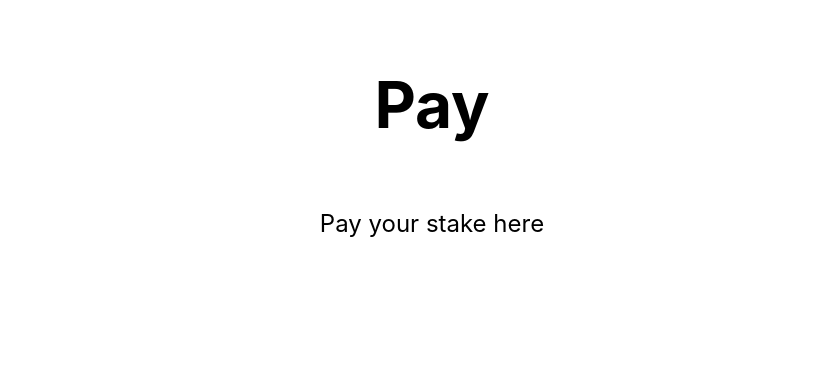
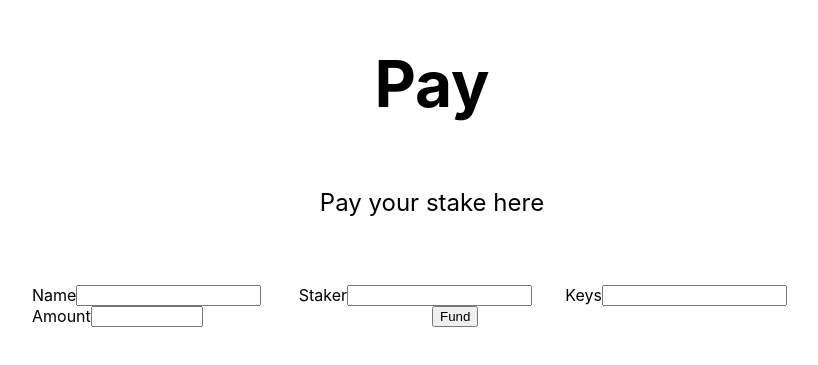
Before and after one commit to kadena-community/stake-for-steak, a Next.js app in the folder app/: page /pay in a window 1280 px wide. Shown: the part 213-578 px from the top of the page, without its empty margins (208-1026 px from the left). Built offline with nearby package versions, Linux system fonts and the light colour scheme.

Commit message:
Implement payment

```diff
--- a/app/pages/create.tsx
+++ b/app/pages/create.tsx
@@ -1,6 +1,6 @@
 import Head from "next/head";
 import styles from "../styles/Home.module.css";
-import { Pact, PactCommand, signWithChainweaver } from "@kadena/client";
+import { Pact, signWithChainweaver } from "@kadena/client";
 import { FormEvent, useCallback } from "react";
 
 export default function Home() {
--- a/app/pages/index.tsx
+++ b/app/pages/index.tsx
@@ -28,6 +28,11 @@ export default function Home() {
             <p>Want to know who's coming? An overview of your stake</p>
           </a>
 
+          <a href="/fund" className={styles.card}>
+            <h2>Fund &rarr;</h2>
+            <p>Are you joining for diner? Fund the stake here</p>
+          </a>
+
           <a href="/pay" className={styles.card}>
             <h2>Pay &rarr;</h2>
             <p>Done with your diner? Pay for your steak here</p>
--- a/app/pages/pay.tsx
+++ b/app/pages/pay.tsx
@@ -1,7 +1,53 @@
 import Head from "next/head";
+import { FormEvent, useCallback } from "react";
+import { Pact, signWithChainweaver } from "@kadena/client";
 import styles from "../styles/Home.module.css";
 
 export default function Home() {
+  const pay = useCallback(async (event: FormEvent<HTMLFormElement>) => {
+    event.preventDefault();
+    const { name, staker, keys, amount } = event.target as Element & {
+      [key: string]: HTMLInputElement;
+    };
+    const pubkeys = keys.value.split(",").map((key) => key.trim());
+    const stake = await (Pact.modules as any)["free.stake-for-steak"]
+      ["get-stake"](name.value)
+      .local(
+        "https://api.testnet.chainweb.com/chainweb/0.0/testnet04/chain/1/pact"
+      );
+    const stakeId = await (Pact.modules as any)["free.stake-for-steak"]
+      ["get-stake-id"](name.value, stake.result.data.owner)
+      .local(
+        "https://api.testnet.chainweb.com/chainweb/0.0/testnet04/chain/1/pact"
+      );
+    const command = (Pact.modules as any)["free.stake-for-steak"]
+      ["pay"](name.value, staker.value, parseFloat(amount.value))
+      .addData({
+        keyset: { pred: "keys-all", keys: keys.value.split(",") },
+      })
+      .addCap("coin.GAS" as any, pubkeys[0])
+      .addCap(
+        "free.stake-for-steak.STAKER",
+        pubkeys[0],
+        name.value,
+        staker.value
+      )
+      .addCap(
+        "coin.TRANSFER" as any,
+        pubkeys[0],
+        stakeId.result.data,
+        stake.result.data.merchant,
+        stake.result.data.stake
+      )
+      .setMeta({ sender: staker.value }, "testnet04");
+
+    await signWithChainweaver(command);
+
+    const res = await command.send(
+      "https://api.testnet.chainweb.com/chainweb/0.0/testnet04/chain/1/pact"
+    );
+    console.log(res);
+  }, []);
   return (
     <div className={styles.container}>
       <Head>
@@ -14,6 +60,34 @@ export default function Home() {
         <h1 className={styles.title}>Pay</h1>
 
         <p className={styles.description}>Pay your stake here</p>
+
+        <form onSubmit={pay} className={styles.grid}>
+          <div className={styles.input}>
+            <label htmlFor="name">Name</label>
+            <input type="text" name="name" id="name" />
+          </div>
+          <div className={styles.input}>
+            <label htmlFor="staker">Staker</label>
+            <input type="text" name="staker" id="staker" />
+          </div>
+          <div className={styles.input}>
+            <label htmlFor="keys">Keys</label>
+            <input type="text" name="keys" id="keys" />
+          </div>
+          <div className={styles.input}>
+            <label htmlFor="amount">Amount</label>
+            <input
+              type="number"
+              name="amount"
+              id="amount"
+              min="0.000001"
+              max="10"
+            />
+          </div>
+          <div className={styles.input}>
+            <button type="submit">Fund</button>
+          </div>
+        </form>
       </main>
     </div>
   );
```
Also changed, not shown: app/pages/view.tsx (+31 -0 lines).
